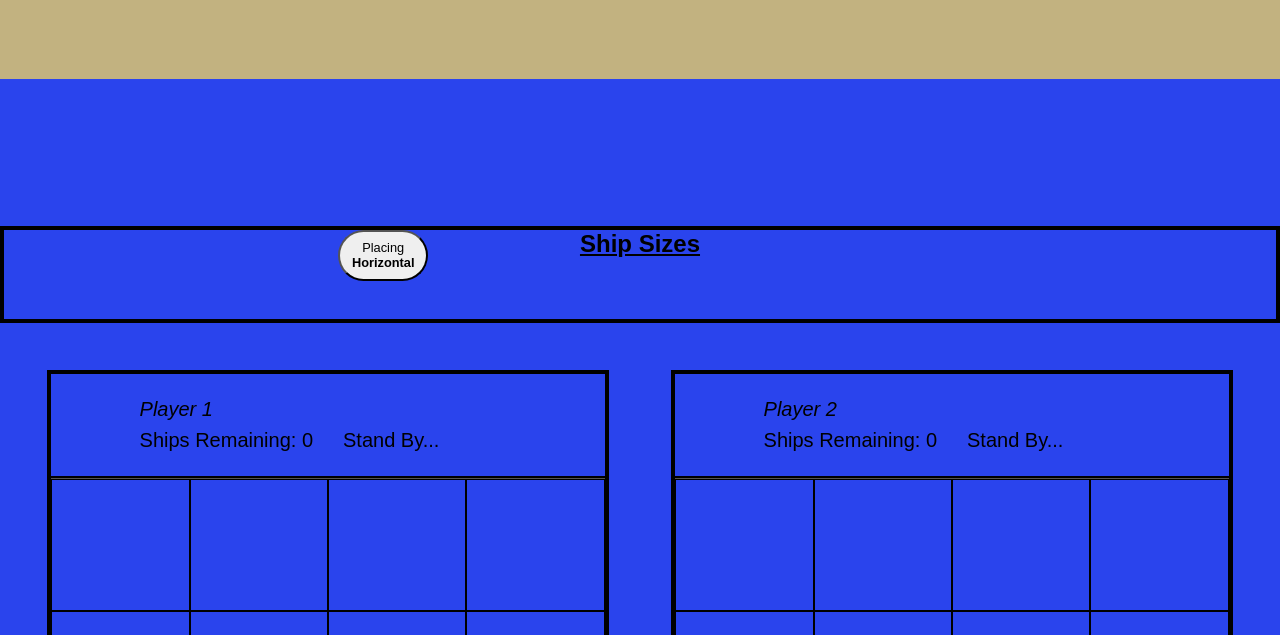
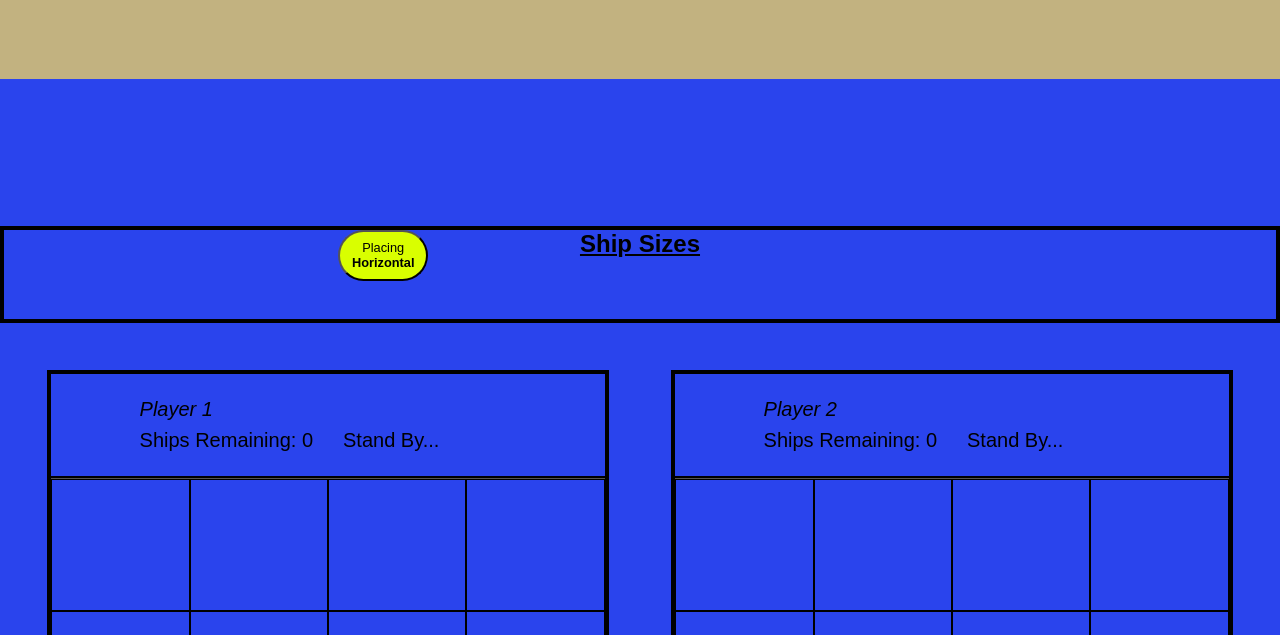
Before and after one commit to CameronTheDeveloper/ship-fight, a website built with webpack: page dist/index.html in a window 1280 px wide. Shown: the part 165-800 px from the top of the page. Built offline with nearby package versions, Linux system fonts and the light colour scheme.

Commit message:
Add toggle-vertical-placement class styles

```diff
--- a/src/styles/content.css
+++ b/src/styles/content.css
@@ -44,8 +44,14 @@
     font-weight: 700;
 }
 
-#toggle-vertical-placement button:hover {
+#toggle-vertical-placement.horizontal button:hover,
+#toggle-vertical-placement.vertical button {
     background-color: rgb(64, 255, 0)
+}
+
+#toggle-vertical-placement.vertical button:hover,
+#toggle-vertical-placement.horizontal button {
+    background-color: rgb(217, 255, 0)
 }
 
 #ship-menu-title {
```
Also changed, not shown: dist/index.html.
